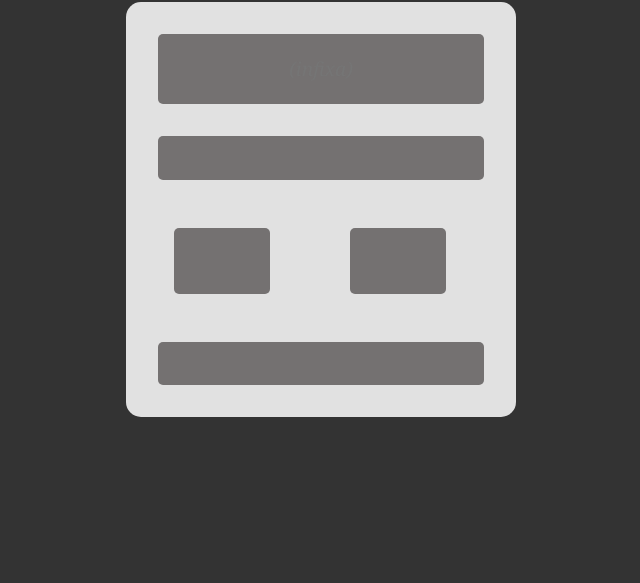
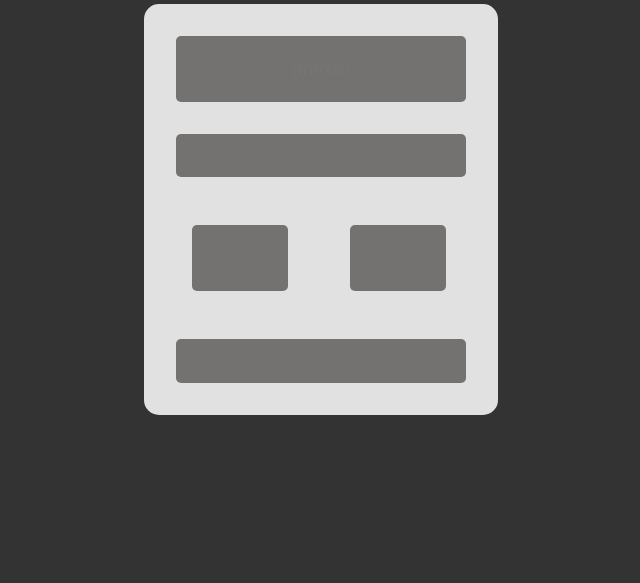
Before and after one commit to jonascamargoo/polish-notation-converter, a website with bundled scripts: page app/index.html in a window 1280 px wide. Shown: the part 217-800 px from the top of the page, without its empty margins (319-959 px from the left). Built offline with nearby package versions, Linux system fonts and the light colour scheme.

Commit message:
fix: fix container height items

```diff
--- a/app/public/assets/css/reset.css
+++ /dev/null
@@ -1,48 +0,0 @@
-/* http://meyerweb.com/eric/tools/css/reset/
-   v2.0 | 20110126
-   License: none (public domain)
-*/
-
-html, body, div, span, applet, object, iframe,
-h1, h2, h3, h4, h5, h6, p, blockquote, pre,
-a, abbr, acronym, address, big, cite, code,
-del, dfn, em, img, ins, kbd, q, s, samp,
-small, strike, strong, sub, sup, tt, var,
-b, u, i, center,
-dl, dt, dd, ol, ul, li,
-fieldset, form, label, legend,
-table, caption, tbody, tfoot, thead, tr, th, td,
-article, aside, canvas, details, embed,
-figure, figcaption, footer, header, hgroup,
-menu, nav, output, ruby, section, summary,
-time, mark, audio, video {
-	margin: 0;
-	padding: 0;
-	border: 0;
-	font-size: 100%;
-	font: inherit;
-	vertical-align: baseline;
-}
-/* HTML5 display-role reset for older browsers */
-article, aside, details, figcaption, figure,
-footer, header, hgroup, menu, nav, section {
-	display: block;
-}
-body {
-	line-height: 1;
-}
-ol, ul {
-	list-style: none;
-}
-blockquote, q {
-	quotes: none;
-}
-blockquote:before, blockquote:after,
-q:before, q:after {
-	content: '';
-	content: none;
-}
-table {
-	border-collapse: collapse;
-	border-spacing: 0;
-}
--- a/app/public/assets/css/style.css
+++ b/app/public/assets/css/style.css
@@ -6,7 +6,6 @@
 
 body {
     height: 100vh;
-
     display: flex;
     align-items: center;
     justify-content: center;
@@ -20,7 +19,6 @@ body {
 
 }
 
-
 .container {
     text-align: center;
     display: flex;
@@ -33,11 +31,6 @@ body {
 
 }
 
-.title {
-    /* font-size: 20px; */
-}
-
-
 .container input, output {
     background: #747171;
     color: #000000;
@@ -46,15 +39,18 @@ body {
     border: 1px solid transparent;
     border-radius: 5px;
     color: #FFFFFF;
-    font-family:Georgia, 'Times New Roman', Times, serif;
-    font-style: italic;
+    text-align: center;
     font-size: 1.2rem;
-    text-align: center;
-    /* display: flex;
-    flex-direction: center: */
+
 }
 
-.container button {
+.button-container {
+    display: grid;
+    grid-gap: 10px;
+    grid-template-columns: repeat(2, 1fr);
+}
+
+.button-container button {
     margin: 1.5rem;
     background: #747171;
     height: 1rem;
@@ -63,10 +59,3 @@ body {
     border: 1px solid transparent;
     border-radius: 5px;
 }
-
-
-.button-container {
-    display: grid;
-    grid-gap: 10px;
-    grid-template-columns: repeat(2, 1fr);
-}
```
Also changed, not shown: app/index.html (+0 -1 lines).
